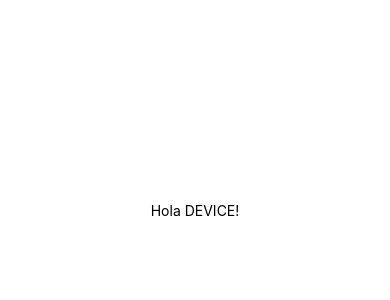
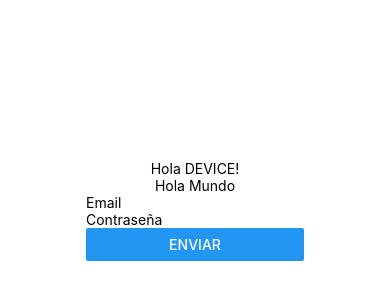
Before and after one commit to mejiapj/cursodereactnative, a React Native app in the folder myApp/: screen / in a window 390 px wide. Shown: the part 212-512 px from the top of the page. Built offline with nearby package versions, Linux system fonts and the light colour scheme.

Commit message:
Clase 9/16 -> Creación de componentes

```diff
--- a/myApp/App.js
+++ b/myApp/App.js
@@ -1,11 +1,14 @@
 import { StatusBar } from 'expo-status-bar';
 import { StyleSheet, Text, View } from 'react-native';
+import LoginForm from './src/components/LoginForm';
 
 export default function App() {
   return (
     <View style={styles.container}>
       <Text>Hola DEVICE!</Text>
-      <StatusBar style="auto" />
+      <Text>Hola Mundo</Text>
+
+      <LoginForm></LoginForm>
     </View>
   );
 }
--- /dev/null
+++ b/myApp/src/components/LoginForm.js
@@ -0,0 +1,12 @@
+import React from 'react';
+import { TextInput, Button, Text, View } from 'react-native';
+
+export default function LoginForm() {
+  return (
+    <View>
+      <TextInput placeholder="Email" />
+      <TextInput placeholder="Contraseña" />
+      <Button title="Enviar" onPress={() => console.log('Enviado')} />
+    </View>
+  );
+}
```
